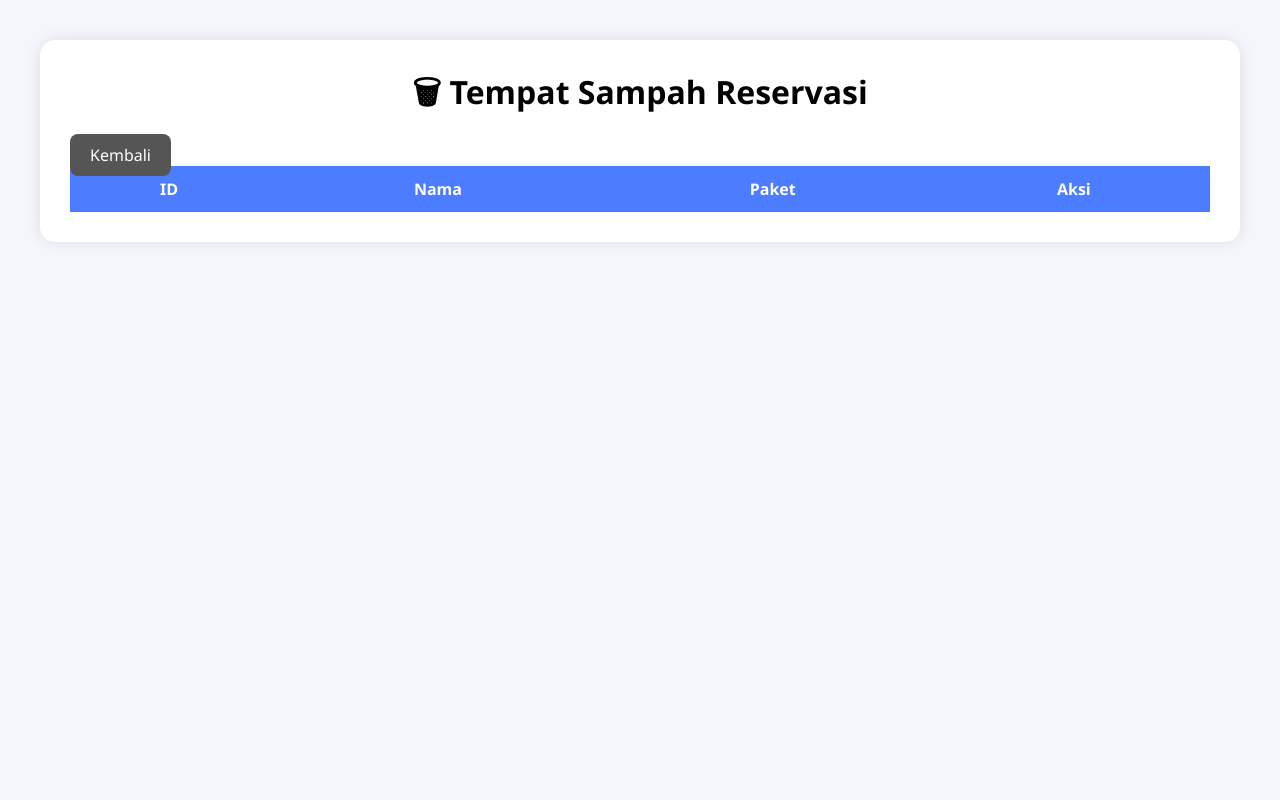
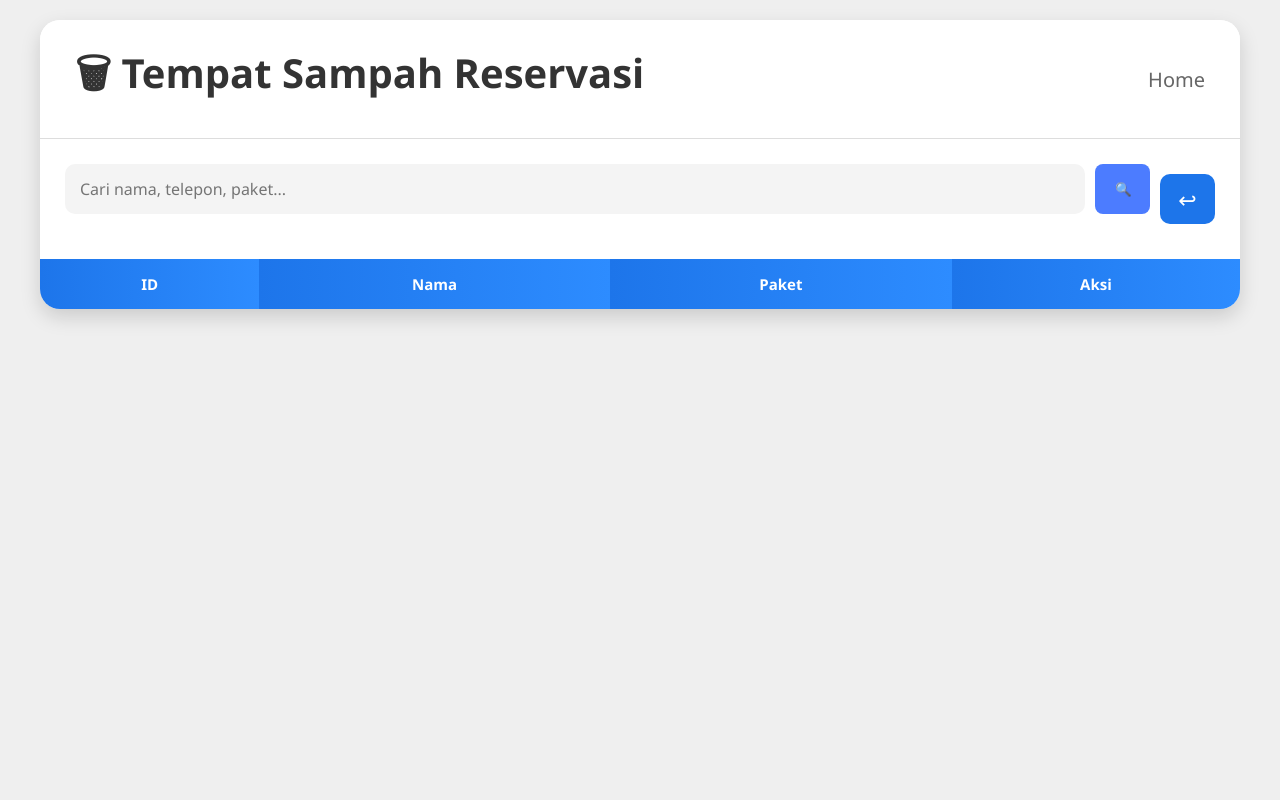
Before and after one commit to 230601110036-del/flask_database, a Flask app: page /trash in a window 1280 px wide. Run offline with Flask 3, Linux system fonts and the light colour scheme; data that the repository does not hold is empty.

Commit message:
Update tampilan dan fitur aplikasi

```diff
--- a/static/css/style.css
+++ b/static/css/style.css
@@ -476,3 +476,178 @@ table tr:hover{
 
     cursor:pointer;
 }
+
+/* ==========================
+   MODERN TABLE UI
+========================== */
+
+.table-page{
+
+    background:#efefef;
+
+    padding:20px;
+}
+
+.table-container{
+
+    background:white;
+
+    border-radius:20px;
+
+    overflow:hidden;
+
+    box-shadow:
+    0 8px 20px rgba(0,0,0,.15);
+
+    padding:0;
+}
+
+.table-header{
+
+    display:flex;
+
+    justify-content:space-between;
+
+    align-items:center;
+
+    padding:25px 35px;
+
+    background:white;
+
+    border-bottom:1px solid #ddd;
+}
+
+.table-header h1{
+
+    margin:0;
+
+    color:#333;
+
+    font-size:40px;
+}
+
+.header-home{
+
+    text-decoration:none;
+
+    color:#666;
+
+    font-size:20px;
+}
+
+.search-area{
+
+    display:flex;
+
+    gap:10px;
+
+    padding:25px;
+
+    align-items:center;
+}
+
+.search-box{
+
+    flex:1;
+
+    display:flex;
+}
+
+.search-box input{
+
+    flex:1;
+
+    height:50px;
+
+    border:none;
+
+    background:#f4f4f4;
+
+    border-radius:10px;
+
+    padding:0 15px;
+
+    font-size:16px;
+}
+
+.search-btn{
+
+    width:55px;
+
+    height:50px;
+
+    border:none;
+
+    border-radius:10px;
+
+    background:#1d75ea;
+
+    color:white;
+
+    cursor:pointer;
+}
+
+.icon-btn{
+
+    width:55px;
+
+    height:50px;
+
+    display:flex;
+
+    justify-content:center;
+
+    align-items:center;
+
+    text-decoration:none;
+
+    color:white;
+
+    border-radius:10px;
+
+    font-size:22px;
+}
+
+.add-btn{
+
+    background:#1d75ea;
+}
+
+.trash-btn{
+
+    background:#71808f;
+}
+
+table{
+
+    width:100%;
+
+    border-collapse:collapse;
+}
+
+table th{
+
+    background:linear-gradient(
+        to right,
+        #1d75ea,
+        #2d8cff
+    );
+
+    color:white;
+
+    padding:15px;
+
+    font-size:15px;
+}
+
+table td{
+
+    padding:15px;
+
+    border-bottom:1px solid #eee;
+}
+
+table tr:hover{
+
+    background:#f8fbff;
+}
--- a/templates/trash.html
+++ b/templates/trash.html
@@ -16,14 +16,47 @@ filename='css/style.css') }}">
 
 <div class="table-container">
 
-<h1>🗑 Tempat Sampah Reservasi</h1>
+<div class="table-header">
+
+    <h1>
+        🗑 Tempat Sampah Reservasi
+    </h1>
+
+    <a href="{{ url_for('home') }}"
+       class="header-home">
+
+       Home
+
+    </a>
+
+</div>
+
+<div class="search-area">
+
+<form class="search-box">
+
+    <input
+        type="text"
+        placeholder="Cari nama, telepon, paket...">
+
+    <button
+        type="button"
+        class="search-btn">
+
+        🔍
+
+    </button>
+
+</form>
 
 <a href="{{ url_for('index') }}"
-class="btn-home">
+   class="icon-btn add-btn">
 
-Kembali
+   ↩
 
 </a>
+
+</div>
 
 <table>
 
```
Also changed, not shown: templates/index.html (+36 -11 lines).
